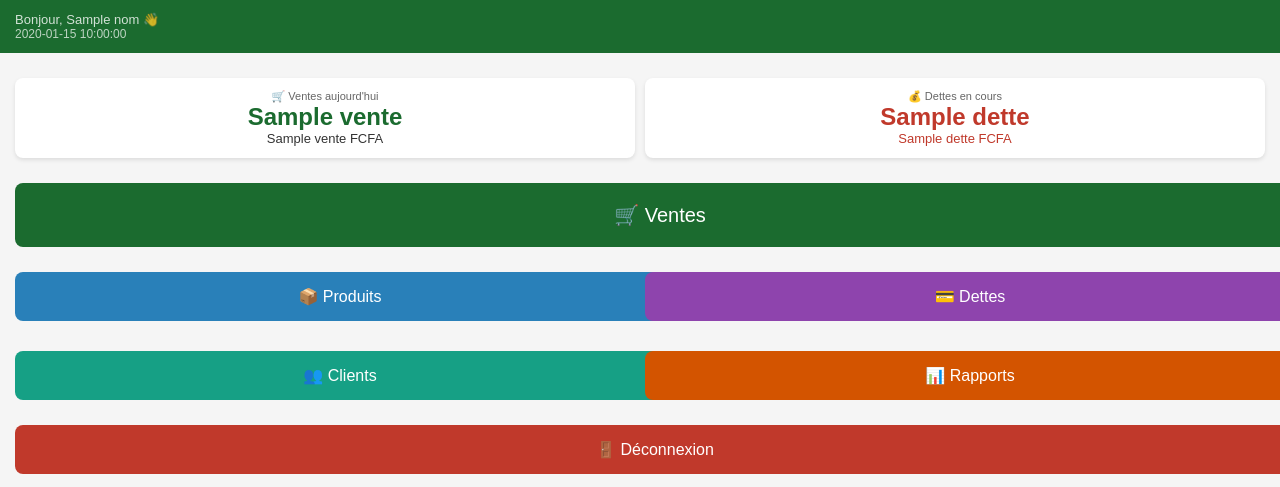
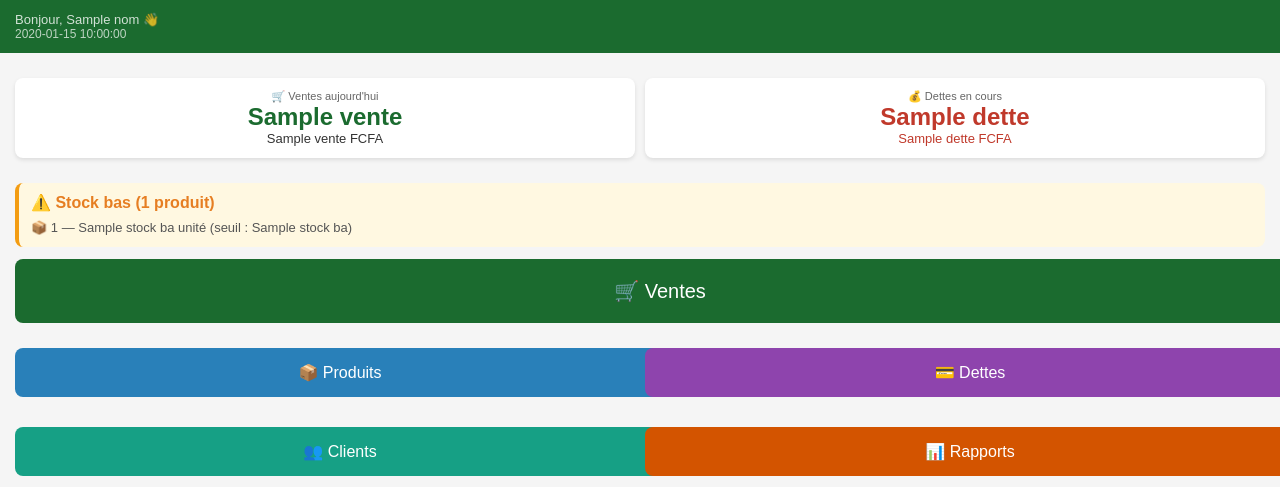
Before and after one commit to andre-assogba/AZONBOApp, a Flask app: template app/templates/menu.html in a window 1280 px wide. Shown: the part 56-543 px from the top of the page. Run offline with Flask 3, Linux system fonts and the light colour scheme; a user stored in the database is signed in; tables that the repository leaves empty hold one stand-in row (values such as "Sample post"); the template is opened without the code that fills it: most values are stand-ins (such as "Sample title", 1, 10 or a date in 2020).

Commit message:
Alerte stock bas sur tableau de bord

```diff
--- a/app/serveur.py
+++ b/app/serveur.py
@@ -75,7 +75,8 @@ def menu():
     ventes = (ventes[0], int(ventes[1] or 0))
     dettes = (dettes[0], int(dettes[1] or 0))
     nom = session.get('utilisateur', '')
-    return render_template('menu.html', ventes=ventes, dettes=dettes, nom=nom, date=date)
+    stock_bas = get_stock_bas(uid())
+    return render_template('menu.html', ventes=ventes, dettes=dettes, nom=nom, date=date, stock_bas=stock_bas)
 
 @app.route('/produits')
 def produits():
--- a/app/templates/menu.html
+++ b/app/templates/menu.html
@@ -18,6 +18,14 @@
   </div>
 </div>
 
+{% if stock_bas %}
+<div style="background:#fff8e1;border-left:4px solid #f39c12;border-radius:8px;padding:10px 12px;margin-bottom:12px;">
+  <div style="font-weight:bold;color:#e67e22;margin-bottom:6px;">⚠️ Stock bas ({{ stock_bas|length }} produit{{ 's' if stock_bas|length > 1 }})</div>
+  {% for p in stock_bas %}
+  <div style="font-size:13px;color:#555;padding:2px 0;">📦 {{ p[0] }} — {{ p[1] }} unité{{ 's' if p[1] > 1 }} (seuil : {{ p[2] }})</div>
+  {% endfor %}
+</div>
+{% endif %}
 <a href='/ventes' class='btn' style='font-size:20px;padding:20px;background:#1B6B2F;margin-bottom:15px;'>
   🛒 Ventes
 </a>
```
Also changed, not shown: app/db.py (+8 -0 lines).
